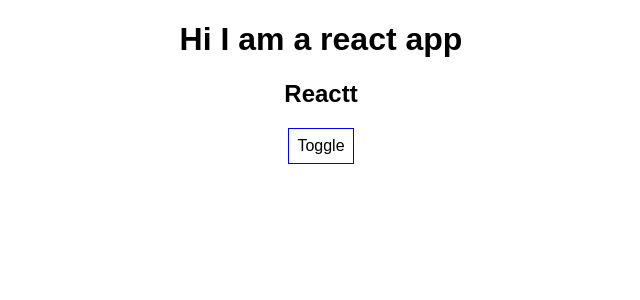
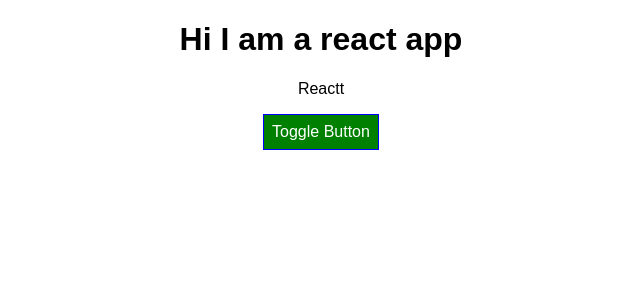
Before and after one commit to Kimovi/React-Udemy-course-study, a React (Create React App) app: page / in a window 1280 px wide. Shown: the top 300 px of the page, without its empty margins (319-959 px from the left). Built offline with nearby package versions, Linux system fonts and the light colour scheme.

Commit message:
Styling React Components & Elements

```diff
--- a/package.json
+++ b/package.json
@@ -6,6 +6,7 @@
     "@testing-library/jest-dom": "^5.11.8",
     "@testing-library/react": "^11.2.2",
     "@testing-library/user-event": "^12.6.0",
+    "radium": "^0.26.1",
     "react": "^17.0.1",
     "react-dom": "^17.0.1",
     "react-scripts": "4.0.1",
--- a/src/components/Persons/Person/Person.css
+++ b/src/components/Persons/Person/Person.css
@@ -6,3 +6,9 @@
     padding: 16px;
     text-align: center;
 }
+
+/* @media (min-width: 500px){
+    .Person {
+        width: 450px;
+    }
+} */
--- a/src/components/Persons/Persons.js
+++ b/src/components/Persons/Persons.js
@@ -1,8 +1,15 @@
 import React from 'react';
 import Person from './Person/Person';
+import Radium from 'radium';
 
 const persons = (props) => props.persons.map((person, index) => {
-        return <Person
+  const style = {
+    '@media(min-width: 500px)':{
+      width: '450px'
+    }
+  };
+
+  return <Person  style={style}
   click={() => props.clicked(index)}
   name={person.name}
   age={person.age}
@@ -10,4 +17,4 @@
   changed={(event) => props.changed(event, person.id)} />
 });
 
-export default persons;
+export default Radium(persons);
--- a/src/containers/App.css
+++ b/src/containers/App.css
@@ -1,3 +1,11 @@
 .App {
   text-align: center;
 }
+
+.red {
+  color: red;
+}
+
+.bold {
+  font-weight: bold;
+}
--- a/src/containers/App.js
+++ b/src/containers/App.js
@@ -1,6 +1,7 @@
 // import React, { useState } from 'react';
 import React, { Component } from 'react';
 import './App.css';
+import Radium, { StyleRoot}  from 'radium';
 import Persons from '../components/Persons/Persons';
 // import person from './Person/Person';
 
@@ -170,7 +171,6 @@
     const persons = [...this.state.persons];
     persons[personIndex] = person;
 
-    // console.log(event.target.value);
     this.setState({persons: persons});
   }
 
@@ -190,11 +190,16 @@
 
   render() {
     const style = {
-      backgroundColor: 'white',
+      backgroundColor: 'green',
+      color:'white',
       font: 'inherit',
       border: '1px solid blue',
       padding: '8px',
-      cursor: 'pointer'
+      cursor: 'pointer',
+      ':hover':{
+        backgroundColor: 'lightgreen',
+        color: 'black'
+      }
     };
 
     let persons = null;
@@ -209,18 +214,33 @@
         />
         </div>
       );
+      style.backgroundColor = 'red';
+      style[':hover'] = {
+        backgroundColor: 'salmon',
+        color: 'black'
+      }
     }
 
+    let classes = [];
+    if(this.state.persons.length <=2 ){
+      classes.push('red');
+    }
+
+    if(this.state.persons.length <=1 ){
+      classes.push('bold');
+    }
     return (
+      <StyleRoot>
       <div className = "App">
          <h1> Hi I am a react app</h1>
-         <h2> Reactt</h2>
+         <p className={classes.join(' ')}> Reactt</p>
         <button
           style={style}
-          onClick = {this.togglePersonsHandler} >Toggle</button>
+          onClick = {this.togglePersonsHandler} >Toggle Button</button>
           {persons}
       </div>
+      </StyleRoot>
     );
   }
 }
-export default App;
+export default Radium(App);
```
Also changed, not shown: 1 other file (tests, documents, lock files or other folders). Lines whose indentation alone changed are shown as unchanged.
